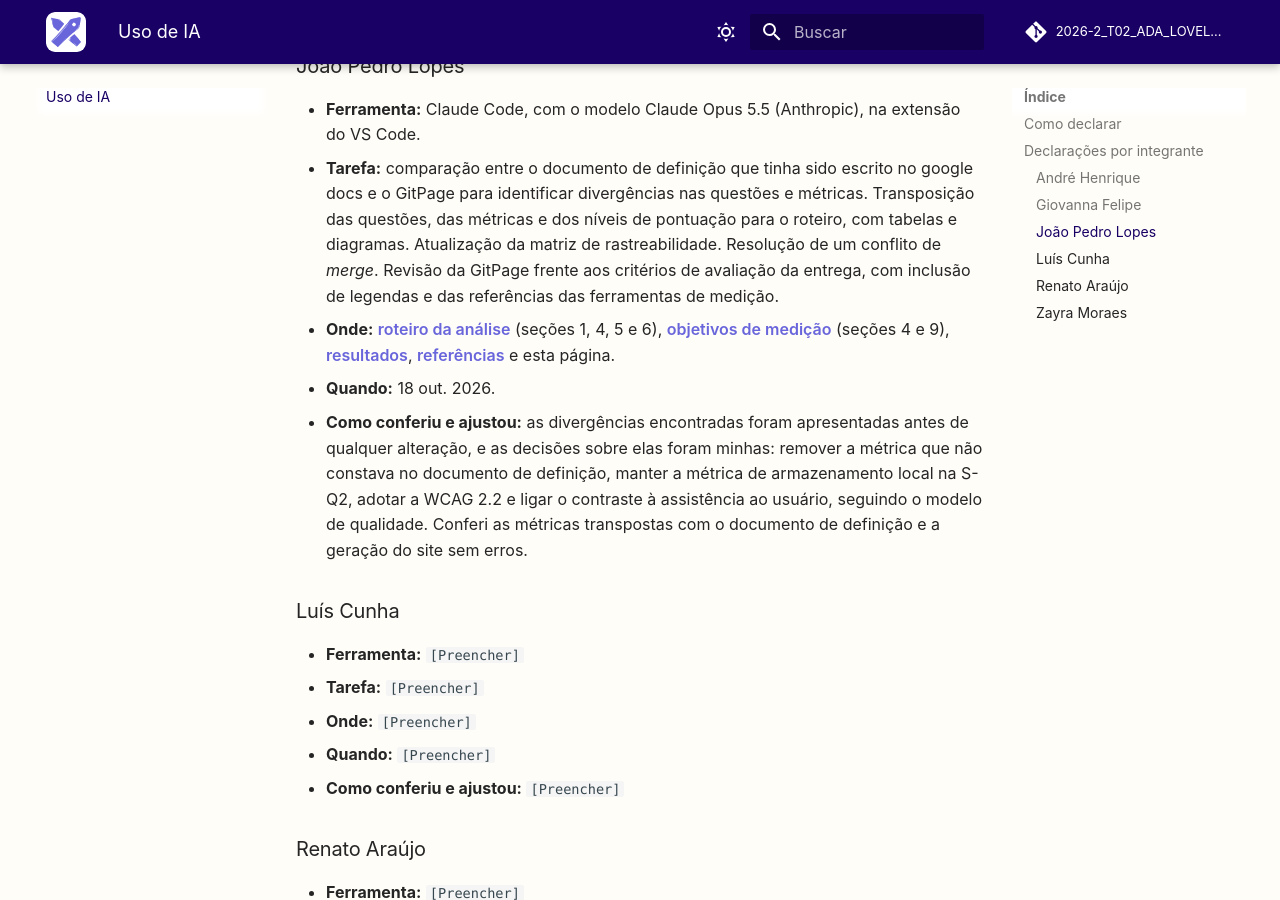
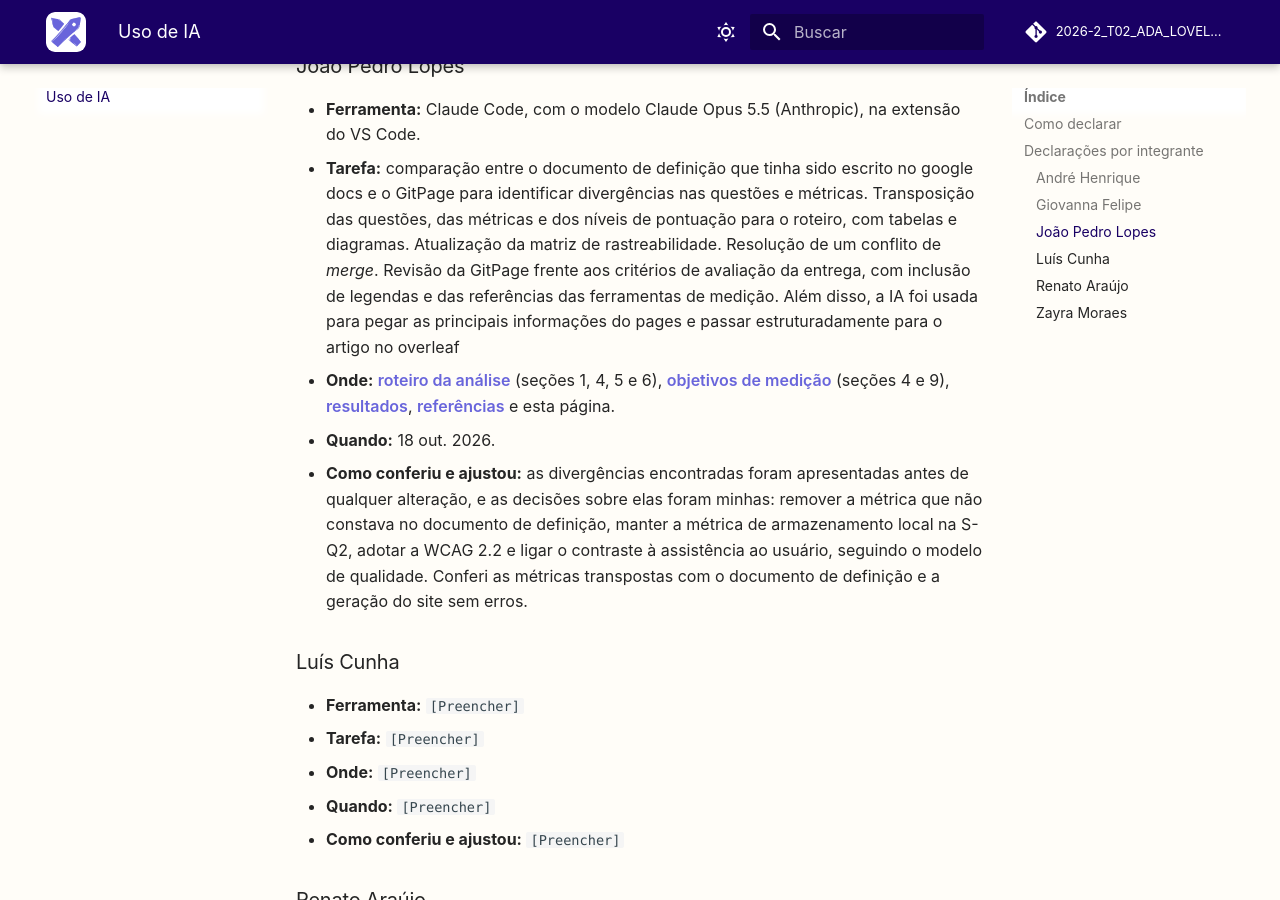
Before and after one commit to FCTE-Qualidade-de-Software-1/2026-2_T02_ADA_LOVELACE, an MkDocs documentation site: the page built from docs/uso-ia.md, in a window 1280 px wide and 900 px high, scrolled down 1862 px. Built offline with MkDocs 1.6.1 and Material for MkDocs 9.7.7, drawn with Linux system fonts in a browser that asks for light colours; comment, search, counter and statistics services are not loaded.

Commit message:
atualiza declaração de IA

```diff
--- a/docs/uso-ia.md
+++ b/docs/uso-ia.md
@@ -77,7 +77,8 @@ aparecer entre aspas e com a referência correspondente.
   tabelas e diagramas. Atualização da matriz de rastreabilidade. Resolução de
   um conflito de *merge*. Revisão da GitPage frente aos critérios de avaliação
   da entrega, com inclusão de legendas e das referências das ferramentas de
-  medição.
+  medição. Além disso, a IA foi usada para pegar as principais informações do pages e
+  passar estruturadamente para o artigo no overleaf
 * **Onde:** [roteiro da análise](analise/roteiro.md) (seções 1, 4, 5 e 6),
   [objetivos de medição](fase1/objetivos-qualidade.md) (seções 4 e 9),
   [resultados](analise/resultados.md), [referências](referencias.md) e esta
```
